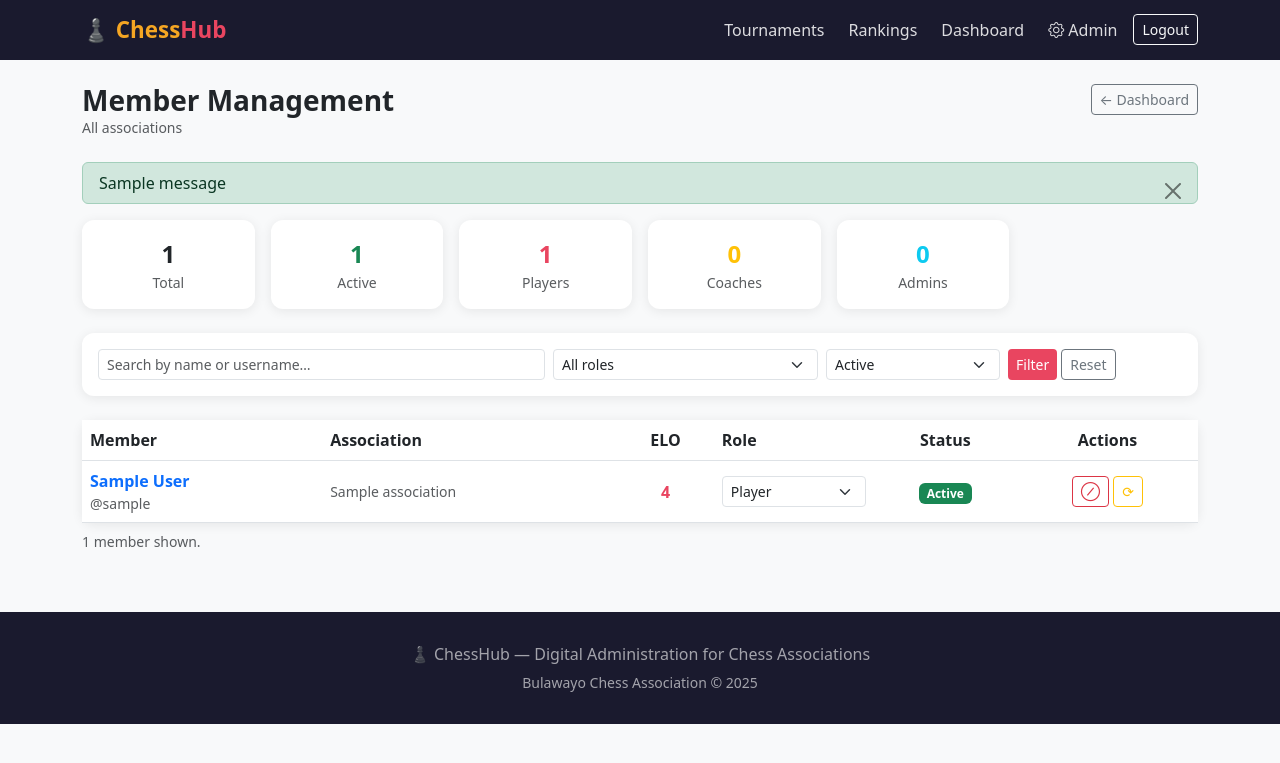
After one commit to Mahwaya/bcaChessHub, a Django app: page /rankings/manage/ in a window 1280 px wide. The commit adds this page. Shown: the top 763 px of the page. Run offline with Django 5.2, Linux system fonts and the light colour scheme; a user stored in the database is signed in; tables that the repository leaves empty hold one stand-in row (values such as "Sample post"); one stand-in notice (Sample message) is shown.

Commit message:
add member management panel with role, status, and ELO controls

```diff
--- a/members/urls.py
+++ b/members/urls.py
@@ -4,5 +4,6 @@ from . import views
 urlpatterns = [
     path('', views.rankings, name='rankings'),
     path('signup/', views.signup, name='signup'),
+    path('manage/', views.manage_members, name='manage_members'),
     path('<int:pk>/', views.player_profile, name='player_profile'),
 ]
--- a/members/views.py
+++ b/members/views.py
@@ -3,7 +3,7 @@ from django.contrib.auth.decorators import login_required
 from django.contrib.auth import login
 from django.contrib import messages
 from django.db.models import Q
-from .models import Member
+from .models import Member, RatingHistory
 from .forms import SignupForm
 from associations.models import Association
 from matches.models import Match
@@ -97,6 +97,95 @@ def dashboard(request):
     })
 
 
+@login_required
+def manage_members(request):
+    """Association admin panel — view and manage all members."""
+    if not (request.user.is_staff or (hasattr(request.user, 'member') and request.user.member.role == 'admin')):
+        messages.error(request, 'Only administrators can access member management.')
+        return redirect('dashboard')
+
+    # Staff sees all; association admin sees only their association
+    if request.user.is_staff:
+        base_qs = Member.objects.select_related('user', 'association')
+    else:
+        base_qs = Member.objects.select_related('user', 'association').filter(
+            association=request.user.member.association
+        )
+
+    if request.method == 'POST':
+        action     = request.POST.get('action')
+        member_pk  = request.POST.get('member_pk')
+        target     = get_object_or_404(base_qs, pk=member_pk)
+
+        if action == 'set_role':
+            new_role = request.POST.get('role')
+            valid_roles = [r[0] for r in Member.ROLE_CHOICES]
+            if new_role in valid_roles:
+                target.role = new_role
+                target.save(update_fields=['role'])
+                messages.success(request, f'{target} role changed to {target.get_role_display()}.')
+
+        elif action == 'toggle_active':
+            target.is_active = not target.is_active
+            target.save(update_fields=['is_active'])
+            state = 'activated' if target.is_active else 'deactivated'
+            messages.success(request, f'{target} {state}.')
+
+        elif action == 'reset_elo':
+            if request.user.is_staff:
+                target.rating = 1200
+                target.save(update_fields=['rating'])
+                RatingHistory.objects.create(member=target, rating=1200, delta=0)
+                messages.success(request, f'{target} ELO reset to 1200.')
+            else:
+                messages.error(request, 'Only site staff can reset ELO ratings.')
+
+        return redirect('manage_members')
+
+    # GET — filters
+    role_filter   = request.GET.get('role', '')
+    status_filter = request.GET.get('status', 'active')
+    search        = request.GET.get('q', '').strip()
+
+    qs = base_qs
+    if role_filter:
+        qs = qs.filter(role=role_filter)
+    if status_filter == 'active':
+        qs = qs.filter(is_active=True)
+    elif status_filter == 'inactive':
+        qs = qs.filter(is_active=False)
+    if search:
+        qs = qs.filter(
+            user__first_name__icontains=search
+        ) | qs.filter(
+            user__last_name__icontains=search
+        ) | qs.filter(
+            user__username__icontains=search
+        )
+
+    qs = qs.order_by('-rating')
+
+    # Summary counts (unfiltered)
+    all_members = base_qs
+    summary = {
+        'total':    all_members.count(),
+        'active':   all_members.filter(is_active=True).count(),
+        'players':  all_members.filter(role='player').count(),
+        'admins':   all_members.filter(role='admin').count(),
+        'coaches':  all_members.filter(role='coach').count(),
+    }
+
+    return render(request, 'members/manage.html', {
+        'members': qs,
+        'summary': summary,
+        'role_choices': Member.ROLE_CHOICES,
+        'role_filter': role_filter,
+        'status_filter': status_filter,
+        'search': search,
+        'can_reset_elo': request.user.is_staff,
+    })
+
+
 def player_profile(request, pk):
     member = get_object_or_404(
         Member.objects.select_related('user', 'association'),
--- /dev/null
+++ b/templates/members/manage.html
@@ -0,0 +1,195 @@
+{% extends 'base.html' %}
+{% block title %}Member Management — ChessHub{% endblock %}
+
+{% block content %}
+<div class="container mt-4">
+
+  <!-- Header -->
+  <div class="d-flex align-items-start justify-content-between flex-wrap gap-2 mb-4">
+    <div>
+      <h3 class="fw-bold mb-0">Member Management</h3>
+      <div class="text-muted small">
+        {% if user.is_staff %}All associations{% else %}{{ user.member.association.name }}{% endif %}
+      </div>
+    </div>
+    <a href="{% url 'dashboard' %}" class="btn btn-outline-secondary btn-sm">← Dashboard</a>
+  </div>
+
+  {% for msg in messages %}
+  <div class="alert alert-{{ msg.tags }} alert-dismissible fade show py-2" role="alert">
+    {{ msg }}<button type="button" class="btn-close" data-bs-dismiss="alert"></button>
+  </div>
+  {% endfor %}
+
+  <!-- Summary cards -->
+  <div class="row g-3 mb-4">
+    <div class="col-6 col-md-3 col-lg-2">
+      <div class="card p-3 text-center">
+        <div class="fw-bold fs-4">{{ summary.total }}</div>
+        <div class="text-muted small">Total</div>
+      </div>
+    </div>
+    <div class="col-6 col-md-3 col-lg-2">
+      <div class="card p-3 text-center">
+        <div class="fw-bold fs-4 text-success">{{ summary.active }}</div>
+        <div class="text-muted small">Active</div>
+      </div>
+    </div>
+    <div class="col-6 col-md-3 col-lg-2">
+      <div class="card p-3 text-center">
+        <div class="fw-bold fs-4" style="color:var(--chess-accent);">{{ summary.players }}</div>
+        <div class="text-muted small">Players</div>
+      </div>
+    </div>
+    <div class="col-6 col-md-3 col-lg-2">
+      <div class="card p-3 text-center">
+        <div class="fw-bold fs-4 text-warning">{{ summary.coaches }}</div>
+        <div class="text-muted small">Coaches</div>
+      </div>
+    </div>
+    <div class="col-6 col-md-3 col-lg-2">
+      <div class="card p-3 text-center">
+        <div class="fw-bold fs-4 text-info">{{ summary.admins }}</div>
+        <div class="text-muted small">Admins</div>
+      </div>
+    </div>
+  </div>
+
+  <!-- Filters -->
+  <div class="card p-3 mb-4">
+    <form method="get" class="row g-2 align-items-end">
+      <div class="col-sm-5">
+        <input type="text" name="q" value="{{ search }}" class="form-control form-control-sm"
+               placeholder="Search by name or username…">
+      </div>
+      <div class="col-sm-3">
+        <select name="role" class="form-select form-select-sm">
+          <option value="">All roles</option>
+          {% for val, label in role_choices %}
+          <option value="{{ val }}" {% if role_filter == val %}selected{% endif %}>{{ label }}</option>
+          {% endfor %}
+        </select>
+      </div>
+      <div class="col-sm-2">
+        <select name="status" class="form-select form-select-sm">
+          <option value="active"   {% if status_filter == 'active' %}selected{% endif %}>Active</option>
+          <option value="inactive" {% if status_filter == 'inactive' %}selected{% endif %}>Inactive</option>
+          <option value=""         {% if status_filter == '' %}selected{% endif %}>All</option>
+        </select>
+      </div>
+      <div class="col-sm-2 d-flex gap-1">
+        <button type="submit" class="btn btn-chess btn-sm">Filter</button>
+        <a href="{% url 'manage_members' %}" class="btn btn-outline-secondary btn-sm">Reset</a>
+      </div>
+    </form>
+  </div>
+
+  <!-- Members table -->
+  {% if members %}
+  <div class="card">
+    <div class="table-responsive">
+      <table class="table table-hover align-middle mb-0">
+        <thead style="background:var(--chess-dark);color:white;">
+          <tr>
+            <th>Member</th>
+            <th class="d-none d-md-table-cell">Association</th>
+            <th class="text-center">ELO</th>
+            <th style="width:160px;">Role</th>
+            <th class="text-center">Status</th>
+            <th class="text-center">Actions</th>
+          </tr>
+        </thead>
+        <tbody>
+          {% for m in members %}
+          <tr class="{% if not m.is_active %}table-secondary opacity-50{% endif %}">
+
+            <!-- Name + username -->
+            <td>
+              <a href="{% url 'player_profile' m.pk %}" class="fw-semibold text-decoration-none">
+                {{ m.user.get_full_name|default:m.user.username }}
+              </a>
+              <div class="text-muted small">@{{ m.user.username }}</div>
+            </td>
+
+            <!-- Association (staff view) -->
+            <td class="d-none d-md-table-cell text-muted small">{{ m.association.name }}</td>
+
+            <!-- ELO -->
+            <td class="text-center fw-bold" style="color:var(--chess-accent);">{{ m.rating }}</td>
+
+            <!-- Role selector -->
+            <td>
+              <form method="post" class="d-flex gap-1">
+                {% csrf_token %}
+                <input type="hidden" name="action" value="set_role">
+                <input type="hidden" name="member_pk" value="{{ m.pk }}">
+                <select name="role" class="form-select form-select-sm"
+                        onchange="this.form.submit()" style="min-width:120px;">
+                  {% for val, label in role_choices %}
+                  <option value="{{ val }}" {% if m.role == val %}selected{% endif %}>{{ label }}</option>
+                  {% endfor %}
+                </select>
+              </form>
+            </td>
+
+            <!-- Active status badge -->
+            <td class="text-center">
+              {% if m.is_active %}
+                <span class="badge bg-success">Active</span>
+              {% else %}
+                <span class="badge bg-secondary">Inactive</span>
+              {% endif %}
+            </td>
+
+            <!-- Action buttons -->
+            <td class="text-center">
+              <div class="d-flex gap-1 justify-content-center flex-wrap">
+
+                <!-- Toggle active -->
+                <form method="post">
+                  {% csrf_token %}
+                  <input type="hidden" name="action" value="toggle_active">
+                  <input type="hidden" name="member_pk" value="{{ m.pk }}">
+                  <button type="submit"
+                    class="btn btn-sm {% if m.is_active %}btn-outline-danger{% else %}btn-outline-success{% endif %}"
+                    title="{% if m.is_active %}Deactivate{% else %}Activate{% endif %}"
+                    onclick="return confirm('{% if m.is_active %}Deactivate{% else %}Activate{% endif %} {{ m.user.get_full_name }}?')">
+                    {% if m.is_active %}⊘{% else %}✓{% endif %}
+                  </button>
+                </form>
+
+                <!-- Reset ELO (staff only) -->
+                {% if can_reset_elo %}
+                <form method="post">
+                  {% csrf_token %}
+                  <input type="hidden" name="action" value="reset_elo">
+                  <input type="hidden" name="member_pk" value="{{ m.pk }}">
+                  <button type="submit" class="btn btn-sm btn-outline-warning" title="Reset ELO to 1200"
+                    onclick="return confirm('Reset {{ m.user.get_full_name }}\'s ELO to 1200? This cannot be undone.')">
+                    ⟳
+                  </button>
+                </form>
+                {% endif %}
+
+              </div>
+            </td>
+
+          </tr>
+          {% endfor %}
+        </tbody>
+      </table>
+    </div>
+  </div>
+
+  <p class="text-muted small mt-2">{{ members|length }} member{{ members|length|pluralize }} shown.</p>
+
+  {% else %}
+  <div class="text-center py-5 text-muted">
+    <div style="font-size:3rem;">👥</div>
+    <p class="mt-2">No members match your filters.</p>
+    <a href="{% url 'manage_members' %}" class="btn btn-outline-secondary btn-sm">Clear filters</a>
+  </div>
+  {% endif %}
+
+</div>
+{% endblock %}
```
Also changed, not shown: templates/members/dashboard.html (+22 -1 lines).
